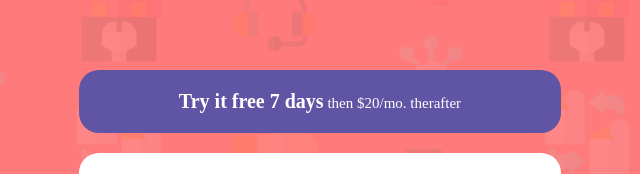
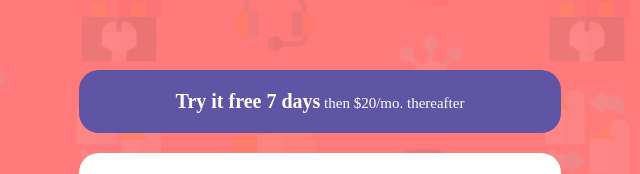
Before and after one commit to Ddilibe/Responsivity, a plain HTML site: page index.html in a window 1280 px wide. Shown: the part 122-296 px from the top of the page, 599-1239 px from the left. Drawn offline with Linux system fonts and the light colour scheme.

Commit message:
[Feature]: Changed a few things

```diff
--- a/index.html
+++ b/index.html
@@ -6,7 +6,7 @@
 
   <link rel="icon" type="image/png" sizes="32x32" href="./images/favicon-32x32.png">
 
-  <title>3-column preview card component challenge from Zuri</title>
+  <title>Registration Form challenge from Zuri</title>
 
   <!-- Feel free to remove these styles or customise in your own stylesheet 👍 -->
   <style>
@@ -22,7 +22,7 @@
       <p class="left_p">See how experienced developers solve problems in real time. Watching scripted tutorials is great but understanding how developers think is invaluable.</p>
     </div>
     <div class="right">
-      <div class="try"><span>Try it free 7 days</span> then $20/mo. therafter</div>
+      <div class="try"><span>Try it free 7 days</span> then $20/mo. thereafter</div>
       <div class="form_se">
         <form>
           <input type="text" name="" value="" placeholder="First Name">
```
